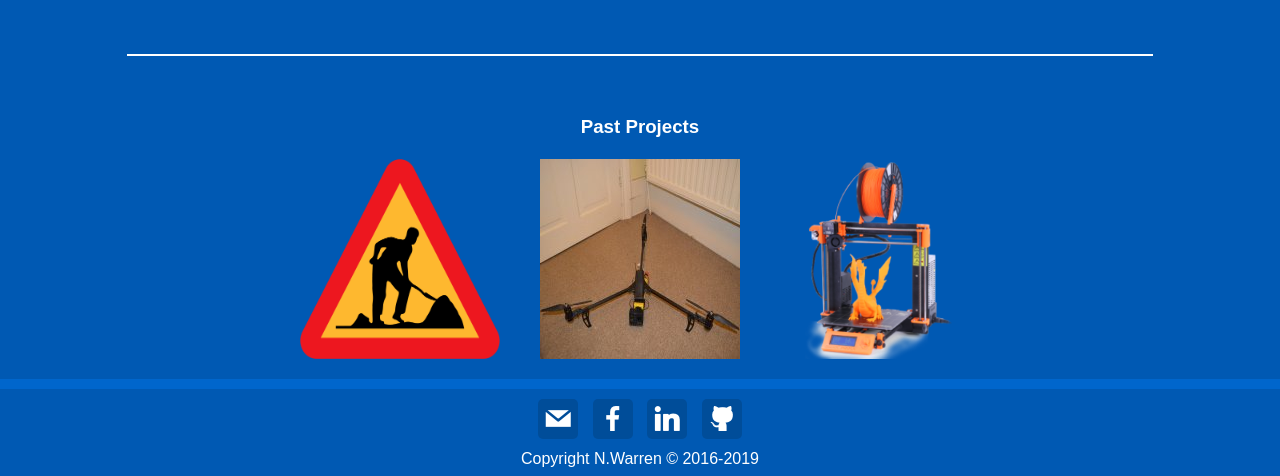
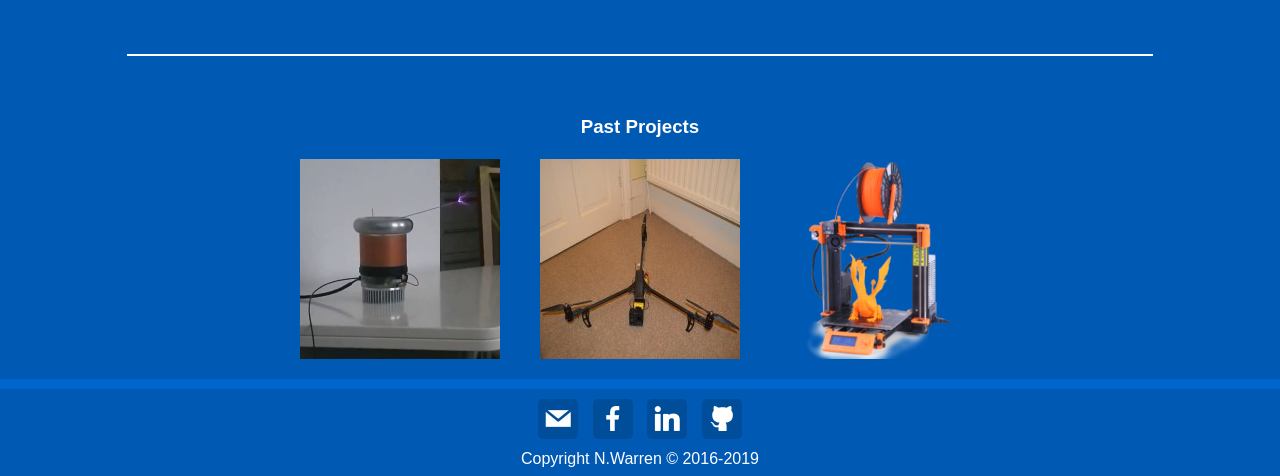
Before and after one commit to ImmortalScientist/niwarren.co.uk, a PHP site: page /projects.php in a window 1280 px wide. Shown: the part 335-811 px from the top of the page. Run offline with PHP 8.4, Linux system fonts and the light colour scheme.

Commit message:
Thumbnail fixed

```diff
--- a/projects.php
+++ b/projects.php
@@ -65,7 +65,7 @@
 
               <div class="imgWrap">
                 <a href="./projects/tinytesla.php">
-                  <img src="img/underconstruction.png" alt="OneTesla TinyTesla" height="200px" width="200px"/>
+                  <img src="img/TinyTesla_thumb.png" alt="OneTesla TinyTesla" height="200px" width="200px"/>
                   <h2 class="imgWrapDescription">OneTesla TinyTesla</h2>
                 </a>
               </div>
```
Also changed, not shown: img/TinyTesla_thumb.png (added).
